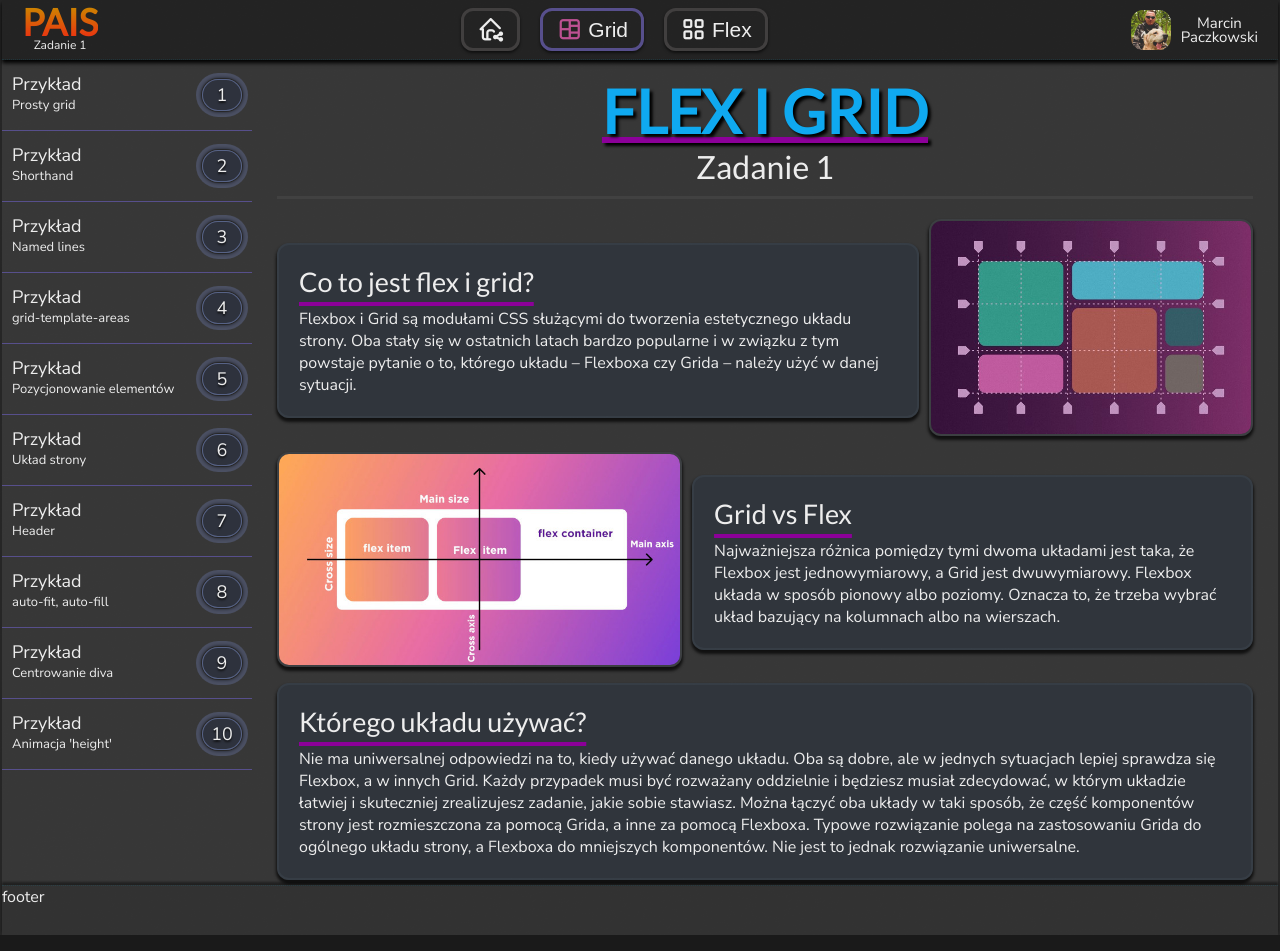
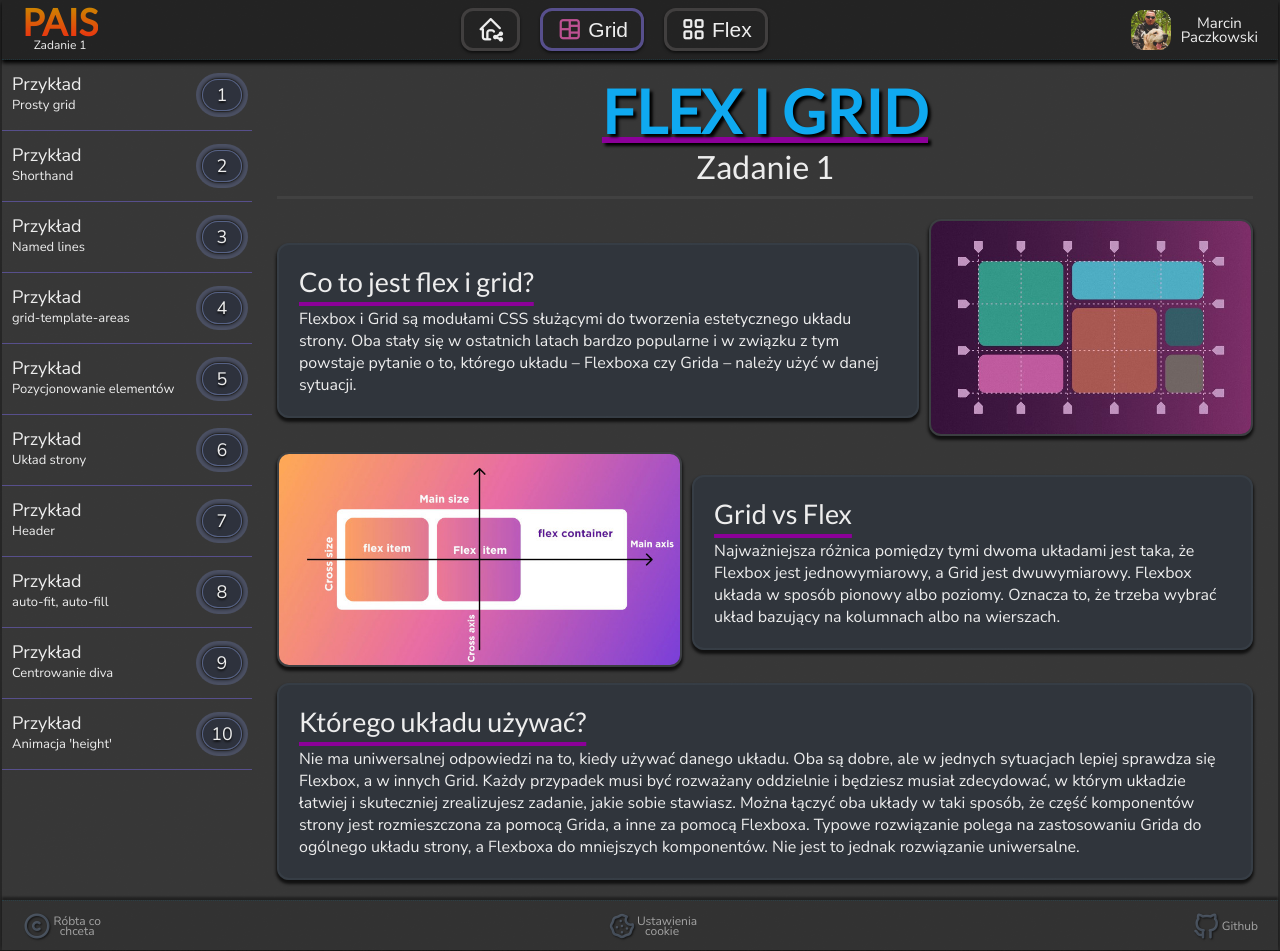
Before and after one commit to paczaj-code/PAIS, a plain HTML site: page index.html in a window 1280 px wide. Drawn offline with nearby package versions, Linux system fonts and the light colour scheme.

Commit message:
Add items to footer

```diff
--- a/index.html
+++ b/index.html
@@ -166,7 +166,20 @@
 
         </main>
 
-        <footer class="footer">footer</footer>
+        <footer class="footer">
+            <div class="copyrigth">
+                <p class="copyright-icon"><i class="ti ti-copyright"></i></p>
+                <p class="copyright-info">Róbta co chceta</p>
+            </div>
+            <div class="cookies">
+                <p class="cookies-icon"><i class="ti ti-cookie"></i></p>
+                <p class="cookies-info">Ustawienia cookie</p>
+            </div>
+            <div class="github">
+                <p class="github-icon"><i class="ti ti-brand-github"></i>                </p>
+                <a class="github-info" target="_blank" href="https://github.com/paczaj-code/PAIS.git">Github</a>
+            </div>
+        </footer>
     </div>
     <div class="overlay"></div>
     <script src="./js/script.js"></script>
--- a/styles/base.css
+++ b/styles/base.css
@@ -39,3 +39,5 @@ img {
   width: 100%;
   height: auto;
 }
+
+a {text-decoration: none;}
--- a/styles/layout/content.css
+++ b/styles/layout/content.css
@@ -2,7 +2,7 @@
   grid-column-start: 1;
   grid-column-end: 6;
 
-  padding: 5px 25px;
+  padding: 5px 25px 20px 25px;
 }
 
 @media screen and (min-width: 768px) {
--- a/styles/layout/footer.css
+++ b/styles/layout/footer.css
@@ -4,4 +4,29 @@ footer.footer {
   background-color: hsla(0, 0%, 0%, 0.082);
   box-shadow: 0 -3px 2px rgba(0, 0, 0, 0.425);
   border-top: dotted 1px rgba(0, 143, 179, 0.158);
+  display: flex;
+  justify-content: space-between;
+  align-items: center;
+  padding-inline: 20px;
+  /* margin-top: 20px; */
 }
+
+footer.footer > div{
+display: flex;
+align-items: center;
+
+}
+
+footer.footer i {
+  font-size: 3rem;
+  color: hsla(215, 16%, 47%, 0.562);
+  text-shadow: 1px 1px 2px hsla(0, 0%, 0%, 0.596);
+}
+
+footer.footer p, footer.footer a {
+  font-size: 1.2rem;
+  max-width: 7ch;
+  text-align: center;
+  color: rgb(163, 163, 163);
+  line-height: 1rem;
+}
```
